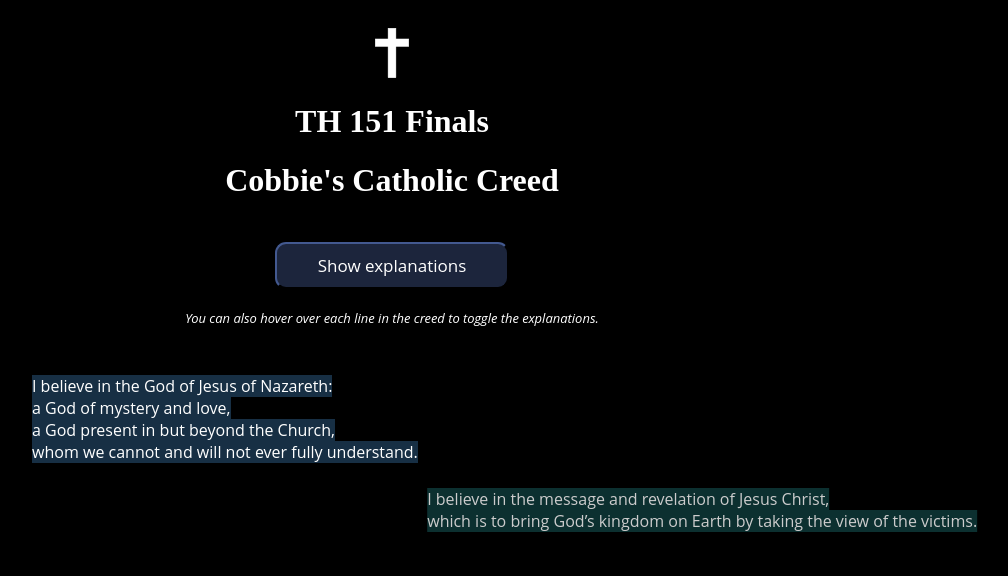
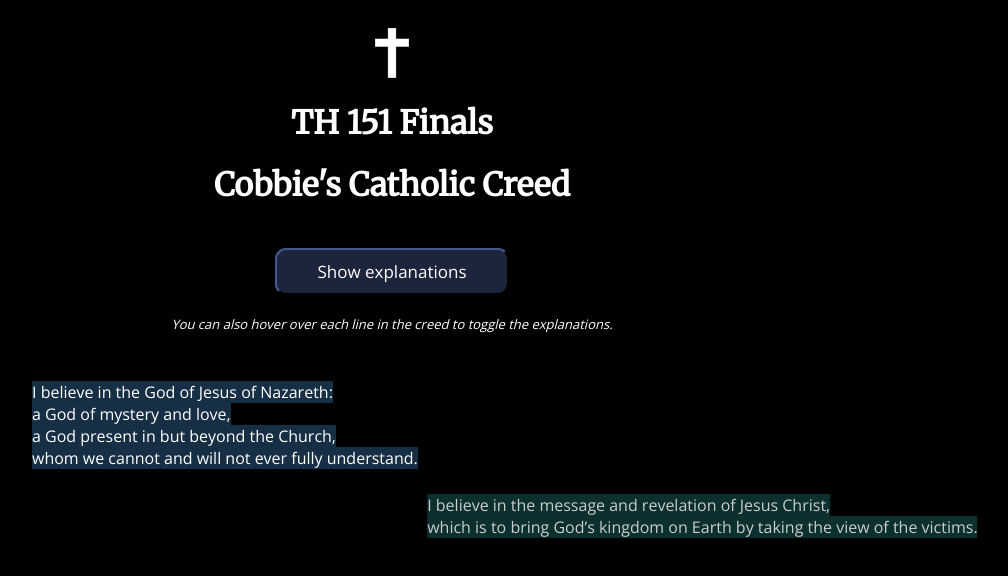
Before and after one commit to cobbie/th151-final-project, a Vue app: page / in a window 1280 px wide. Shown: the top 576 px of the page, without its empty margins (248-1256 px from the left). Built offline with nearby package versions, Linux system fonts and the light colour scheme.

Commit message:
import fonts, add v-bind to animation classes

```diff
--- a/src/App.vue
+++ b/src/App.vue
@@ -11,7 +11,7 @@
 
   <div id="content-container">
     <!-- First paragraph -->
-    <p class="content animated fadeInLeftBig delay-4s">
+    <p :class="[content, {'animated': isDone, 'fadeInLeftBig': isDone, 'delay-4s': isDone}]">
       <mark id="first-par">I believe in the God of Jesus of Nazareth: <br />
       a God of mystery and love, <br />
       a God present in but beyond the Church, <br />
@@ -20,14 +20,14 @@
     <p v-if="visible===true" class="explanation animated zoomIn">Nam gravida eu mi sit amet viverra. Nam ut libero quis ligula eleifend egestas. In posuere, massa at cursus blandit, libero quam lobortis lorem, a egestas arcu ex vitae ipsum. Vestibulum auctor placerat lorem et scelerisque. Praesent non tincidunt sem.</p>
 
     <!-- Second paragraph -->
-    <p class="content animated fadeInRightBig delay-2nd">
+    <p :class="[content, {'animated': isDone, 'fadeInRightBig': isDone, 'delay-2nd': isDone}]">
      <mark id="second-par"> I believe in the message and revelation of Jesus Christ, <br />
 which is to bring God’s kingdom on Earth by taking the view of the victims.</mark><br>
 </p>
     <p v-if="visible===true" class="explanation animated zoomIn">Nam gravida eu mi sit amet viverra. Nam ut libero quis ligula eleifend egestas. In posuere, massa at cursus blandit, libero quam lobortis lorem, a egestas arcu ex vitae ipsum. Vestibulum auctor placerat lorem et scelerisque. Praesent non tincidunt sem.</p>
 
     <!-- Third paragraph -->
-    <p class="content animated fadeInLeftBig delay-3rd">
+    <p :class="[content, {'animated': isDone, 'fadeInLeftBig': isDone, 'delay-3rd': isDone}]">
       <mark id="third-par">In the face of innocent suffering and vast injustice here on Earth, <br />
 I believe in God’s gratuitous and divine love, <br />
 for which we call Grace. </mark><br />
@@ -36,7 +36,7 @@ for which we call Grace. </mark><br />
 
 
      <!--Fourth paragraph -->
-    <p class="content animated fadeInRightBig delay-4th">
+    <p :class="[content, {'animated': isDone, 'fadeInRightBig': isDone, 'delay-4th': isDone}]">
       <mark id="fourth-par">We cannot make God fit into our world and we cannot define God in our language; <br />
 but we can discover God through understanding Grace. </mark><br />
 
@@ -45,7 +45,7 @@ but we can discover God through understanding Grace. </mark><br />
 
 
     <!-- Fifth paragraph-->
-    <p class="content animated fadeInLeftBig delay-5th">
+    <p :class="[content, {'animated': isDone, 'fadeInLeftBig': isDone, 'delay-5th': isDone}]">
       <mark id="fifth-par">As Catholics, we believe in scripture, in saints, in Mary, and many other symbols and teachings unique to our faith. <br />
  but these all come second to what defines us as a follower of Jesus and a person of God, <br>
 which is to make Jesus’ mission our own and translate this to action. </mark><br>
@@ -65,9 +65,15 @@ export default {
   methods: {
     showExp: function(){
       this.visible = !this.visible;
-      document.getElementsByClassName("content").classList.remove("animated")
 
+    },
+    removeAnimations: function(){
+      // var contentList = document.getElementsByClassName("content");
+        this.classList.remove('animated')
     }
+  },
+  mounted: function(){
+    this.isDone = true
   },
   data () {
     return {
@@ -75,13 +81,16 @@ export default {
       visible: false,
       styleObject: {
         'background-color': 'rgba(31, 62, 90, 0.76)',
-      }
+      },
+      isDone: false,
+      content: 'content'
     }
   }
 }
 </script>
 
 <style>
+@import url('https://fonts.googleapis.com/css?family=Merriweather|Open+Sans&display=swap');
 body{
   /* background-color:#1c253c; */
   background-color:black;
@@ -99,7 +108,7 @@ mark{
   justify-content: center
 }
 #note{
-  font-family: Open Sans;
+  font-family: 'Open Sans',sans-serif;
 font-style: italic;
 font-size: 13px;
 line-height: 15px;
@@ -119,7 +128,7 @@ font-style: italic
 }
 header{
   color: white;
-  font-family: Merriweather;
+  font-family: 'Merriweather',serif;
   text-align: center;
   width: 100%;
   margin: 0 auto
@@ -142,7 +151,7 @@ margin-top: 22px;
 cursor: pointer;
 outline: none;
 height: 47px;
-font-family: Open Sans;
+font-family: 'Open Sans',sans-serif;
 font-style: normal;
 font-weight: normal;
 color: #ffffff;
@@ -154,7 +163,7 @@ line-height: 23px;
   /* padding-top: 20px; */
   color: white;
   height: 500px;
-  font-family: 'Open Sans';
+  font-family: 'Open Sans', sans-serif;
   width: 760px;
   margin: 0 auto;
   margin-top:40px
```
